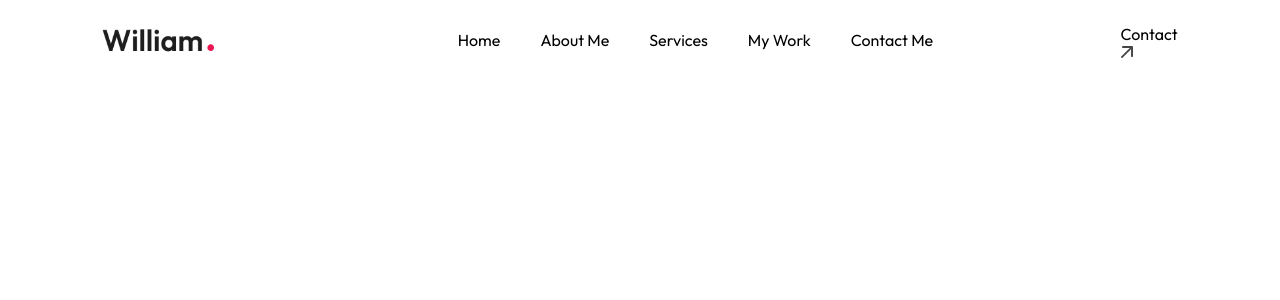
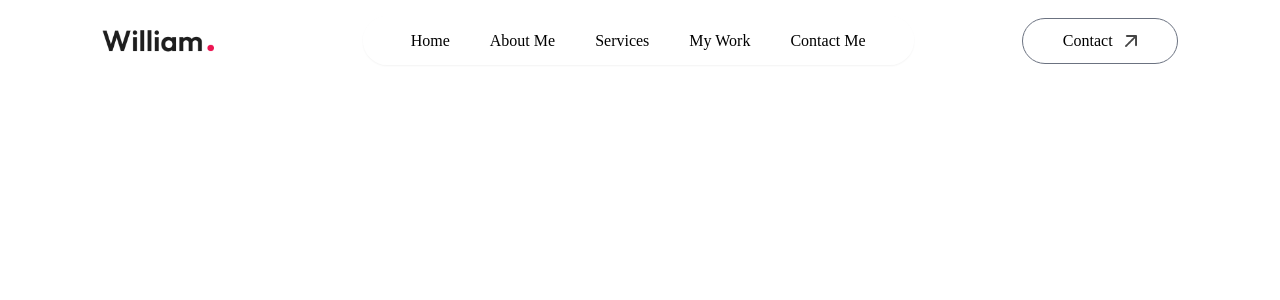
Before and after one commit to ChaoHong1944/portfolio, a Next.js app: page / in a window 1280 px wide. Shown: the top 300 px of the page. Built offline with nearby package versions, Linux system fonts and the light colour scheme; a web font is replaced by a local one.

Commit message:
navbar font/background updates

```diff
--- a/app/components/Navbar.jsx
+++ b/app/components/Navbar.jsx
@@ -10,15 +10,15 @@
                 <Image src={assets.logo} className='w-28 cursor-pointer mr-14' alt=""/>
             </a>
 
-            <ul className='hidden md:flex items-center gap-6 lg:gap-8 xl:gap-10 rounded-full px-12 py-3'>
-                <li><a href= "#top"> Home </a></li>
-                <li><a href= "#about"> About Me </a></li>
-                <li><a href= "#services"> Services </a></li>
-                <li><a href= "#work"> My Work </a></li>
-                <li><a href= "#contact"> Contact Me </a></li>
+            <ul className='hidden md:flex items-center gap-6 lg:gap-8 xl:gap-10 rounded-full px-12 py-3 bg-white shadow-sm bg-opacity-50'>
+                <li><a className='font-Ovo' href= "#top"> Home </a></li>
+                <li><a className='font-Ovo' href= "#about"> About Me </a></li>
+                <li><a className='font-Ovo' href= "#services"> Services </a></li>
+                <li><a className='font-Ovo' href= "#work"> My Work </a></li>
+                <li><a className='font-Ovo' href= "#contact"> Contact Me </a></li>
             </ul>
             <div>
-                <a href="#contact"> Contact <Image src={assets.arrow_icon} alt="" className = 'w-3'/></a>
+                <a href="#contact" className='hidden lg:flex items-center gap-3 px-10 py-2.5 border border-gray-500 rounded-full ml-4 font-Ovo'> Contact <Image src={assets.arrow_icon} alt="" className = 'w-3'/></a>
             </div>
         </nav>
     </>
--- a/tailwind.config.js
+++ b/tailwind.config.js
@@ -6,7 +6,17 @@
     "./components/**/*.{js,ts,jsx,tsx}" // any custom components
   ],
   theme: {
-    extend: {},
+    extend: {
+      colors:  {
+        lightHover: "#fcf4ff",
+        darkHover: "#2a004a",
+        darkTheme: "#11001F",
+      },
+      fontFamily: {
+        Outfit: ["Outfit", "sans-serif"],
+        Ovo: ["Ovo", "serif"],
+      }
+    },
   },
   plugins: [],
 }
```
